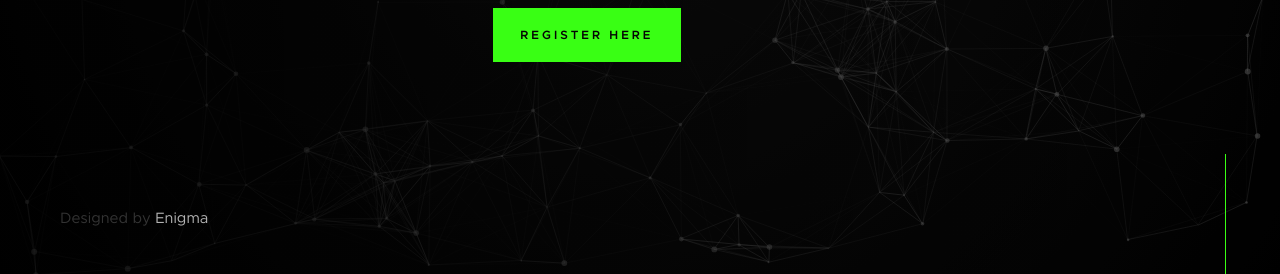
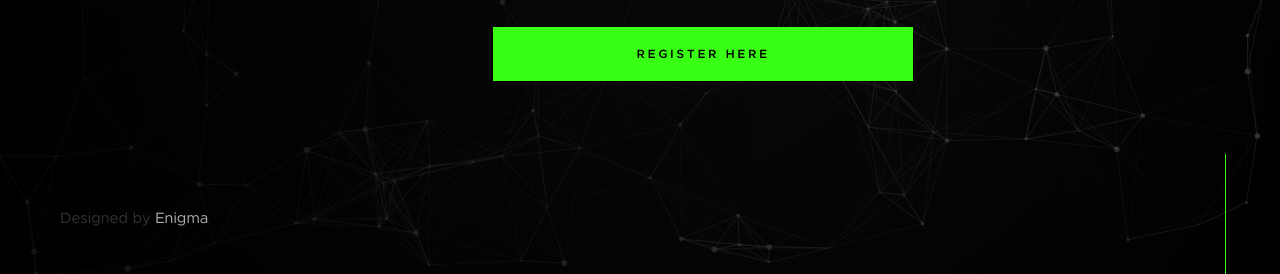
Before and after one commit to naiyar2000/code_it_new, a plain HTML site: page index.html in a window 1280 px wide. Shown: the part 526-800 px from the top of the page. Drawn offline with Linux system fonts and the light colour scheme; files whose address does not match are found by name.

Commit message:
linked register button to hackerearth challenge page

```diff
--- a/css/main.css
+++ b/css/main.css
@@ -1317,6 +1317,14 @@ input::-moz-focus-inner {
 
 #mc-form {
   width: 100%;
+  color: rgb(5, 5, 5);
+  background: #39FF14;
+  border-color: #39FF14;
+  padding: 0 25px;
+  margin: 0;
+  position: left;
+  top: 0;
+  right: 0;
 }
 /*
 #mc-form input[type="email"] {
@@ -1348,7 +1356,7 @@ input::-moz-focus-inner {
 
 #mc-form input[type="email"].placeholder {
   color: white !important;
-}*/
+}
 
 #mc-form input[type=submit] {
   color: rgb(5, 5, 5);
@@ -1359,7 +1367,7 @@ input::-moz-focus-inner {
   position: left;
   top: 0;
   right: 0;
-}
+}*/
 
 #mc-form label {
   color: #FFFFFF;
--- a/index.html
+++ b/index.html
@@ -68,11 +68,11 @@
 
 
                     <div class="home-content__subscribe">
-                        <form id="mc-form" class="group" novalidate="true">
+                        <!--<form id="mc-form" class="group" novalidate="true">-->
                             <!--<input type="email" value="" name="EMAIL" class="email" id="mc-email" placeholder="Email Address" required="">-->
-                            <input type="submit" name="subscribe" value="Register here">
-                            <label for="mc-email" class="subscribe-message"></label>
-                        </form>
+                           <a href="https://www.hackerearth.com/challenges/college/codeit-qual/" target="_blank"><input id="mc-form" class="group" type="submit" name="subscribe" value="Register here"></a>
+                            <!--<label for="mc-email" class="subscribe-message"></label>-->
+                        <!--</form>-->
                     </div>
                 </div>  <!-- end home-content__text -->
 
```
